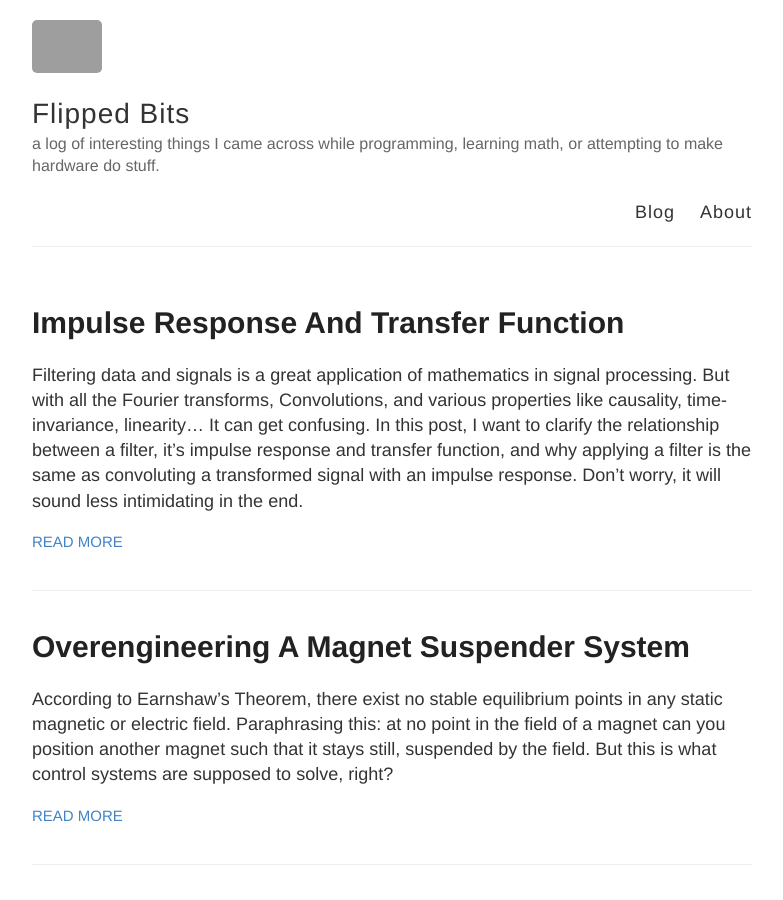
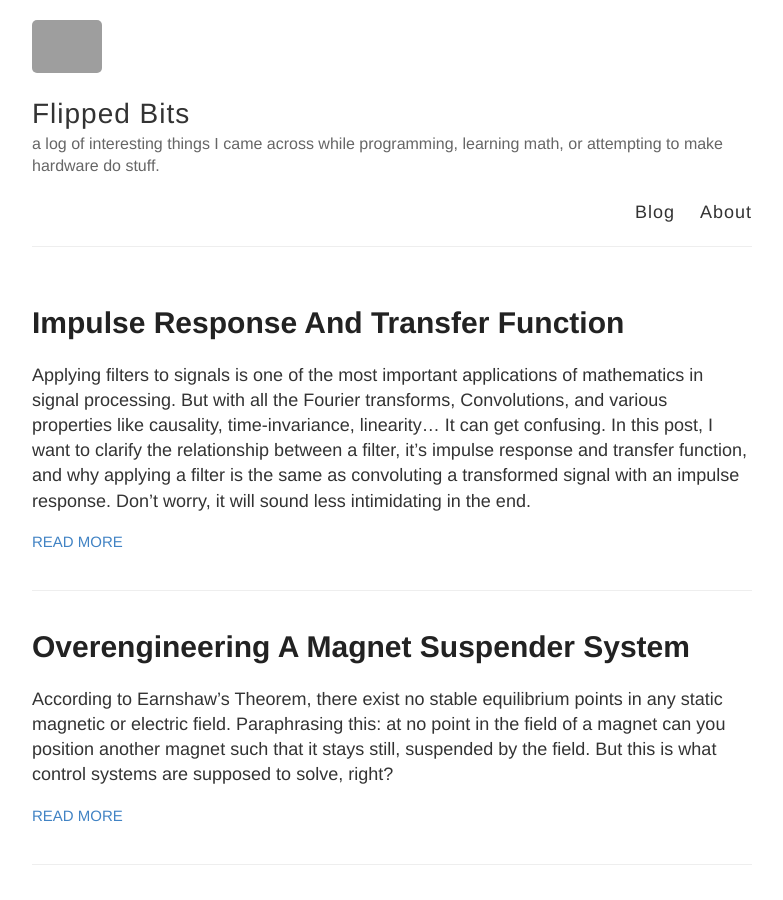
Before and after one commit to barafael/barafael.github.io, a Jekyll site: the page built from index.html, in a window 1280 px wide and 900 px high. Shown: the whole window, without its empty margins (248-1031 px from the left). Built offline with Jekyll 4.4.1, drawn with Linux system fonts in a browser that asks for light colours; some of the changed lines change nothing that is shown; grey boxes are pictures that could not be loaded.

Commit message:
add proof of convolution theorem

```diff
--- a/_posts/2018-07-08-Impulse-Response-and-Transfer-Function.md
+++ b/_posts/2018-07-08-Impulse-Response-and-Transfer-Function.md
@@ -3,13 +3,17 @@
 mathjax: true
 ---
 
-Filtering data and signals is a great application of mathematics in signal processing. But with all the Fourier transforms, Convolutions, and various properties like causality, time-invariance, linearity... It can get confusing. In this post, I want to clarify the relationship between a filter, it's impulse response and transfer function, and why applying a filter is the same as convoluting a transformed signal with an impulse response. Don't worry, it will sound less intimidating in the end.
+Applying filters to signals is one of the most important applications of mathematics in signal processing.
+But with all the Fourier transforms, Convolutions, and various properties like causality, time-invariance, linearity...  It can get confusing.
+In this post, I want to clarify the relationship between a filter, it's impulse response and transfer function, and why applying a filter is the same as convoluting a transformed signal with an impulse response.
+Don't worry, it will sound less intimidating in the end.
 
 ## Prerequisites and Notation
 
-I will use $\widehat{c}$ to refer to the Fourier Transform of $c$ (and $(c + d)\hat{ }$ for the transform of larger terms). Conversely, I will use the inverted hat for the inverse of the Fourier Transform: $f(t) = (\widehat{f}(\cdot))\check{ }(t)$.
+I will use $\widehat{c}$ to refer to the Fourier Transform of $c$ (and $(c + d)\hat{ }$ for the transform of larger terms).
+Conversely, I will use the inverted hat for the inverse of the Fourier Transform: $c(t) = (\widehat{c}(\cdot))\vee(t)$.
 
-To denote the Convolution of two signals $f$ and $c$, I will use $f \ast c$.
+To denote the Convolution of signals $c$ and $d$, I will use $c \ast d$.
 
 The raw definitions are (incomplete for brevity):
 
@@ -25,15 +29,32 @@
 (c \ast d)(\tau) = \sum_{k \in \mathbb{Z}}c(\tau - k)d(k)
 $$
 
-A fundamental theorem in Signal Processing is the Convolution Theorem. I will only state it here, but it will be important later:
+A fundamental theorem in Signal Processing is the Convolution Theorem:
 
 Let $c, d \in l_2(\mathbb{Z})$. Then:
 
 $$
-\widehat{(c \ast d)}(\xi) = \widehat{c}\widehat{d}
+\widehat{(c \ast d)}(\xi) = \widehat{c}(\xi)\widehat{d}(\xi)
 $$
 
-## What's a filter?
+The proof is included here for completeness, however it is not particularly important for the rest of the post, so feel free to skip it:
+
+$$
+\def\colonequals{:=}
+\widehat{(c \ast d)}(\xi) = \\
+\sum_{k \in \mathbb{Z}}(c \ast d)(k)e^{-i\xi k}= \\
+\sum_{k \in \mathbb{Z}}\sum_{s\in\mathbb{Z}}c(k-s)d(s) e^{-i\xi k}=\\ \sum_{k \in \mathbb{Z}}\sum_{s\in\mathbb{Z}}c(k-s)d(s) e^{-i\xi (k-s+s)}=\\
+\sum_{k \in \mathbb{Z}}\sum_{s\in\mathbb{Z}}c(k-s)d(s) e^{-i\xi (k-s)}e^{-i\xi s}=\\
+\sum_{k \in \mathbb{Z}}\sum_{s\in\mathbb{Z}}c(k-s)e^{-i\xi (k-s)}d(s) e^{-i\xi s}=\\
+\sum_{s \in \mathbb{Z}}\sum_{k\in\mathbb{Z}}c(k-s)e^{-i\xi (k-s)}d(s) e^{-i\xi s}=\\
+\sum_{s \in \mathbb{Z}}d(s) e^{-i\xi s}\sum_{k\in\mathbb{Z}}c(k-s)e^{-i\xi (k-s)}\\
+\kappa\colonequals k-s;\\
+\sum_{s \in \mathbb{Z}}d(s) e^{-i\xi s}\sum_{\kappa\in\mathbb{Z}}c(\kappa)e^{-i\xi \kappa}=\\
+\sum_{\kappa\in\mathbb{Z}}c(\kappa)e^{-i\xi \kappa}\sum_{s \in \mathbb{Z}}d(s) e^{-i\xi s}=\\
+\widehat{c}(\xi)\widehat{d}(\xi)
+$$
+
+## What's a Filter?
 
 A filter is just a vector of some length N (or function on some interval), where we interpret the values as coefficients of the filter. The vector of filter coefficients will be called a "filter window" from here on.
 
@@ -75,20 +96,31 @@
 \delta(t) =
 \begin{cases}
 0,  & t \lt 0 \\
-1,  & t = 0\\
+1,  & t = 0 \\
 0,  & t \gt 0
 \end{cases}
 $$
 
-The impulse contains frequencies from every wavelength with the same amplitude. Intuitively, it is a "bang", like a gunshot. It's Fourier Transform is... just $1$. In other words, we can get a unit impulse by summing up cosines of ever-increasing frequency. So what happens if we apply a filter to a unit impulse? Well, by above linearity property, that would be the same as applying the filter to each of the frequencies the unit impulse is comprised of - which is, all of them. You read that right - with the unit impulse, we can see what a filter does to ANY frequency. Does it diminish high frequency? Only the low frequencies from the impulse get through. Is there a band that the filter attenuates? Those frequencies will be dimmed in the result. By the way, the result of applying a filter to a unit impulse is aptly called the "Impulse Response".
+The impulse contains frequencies from every wavelength with the same amplitude.
+Intuitively, it is a "bang", like a gunshot. It's Fourier Transform is... just $1$.
+In other words, we can get a unit impulse by summing up cosines of
+ever-increasing frequency. So what happens if we apply a filter to a unit impulse?
+Well, by above linearity property, that would be the same as applying
+the filter to each of the frequencies the unit impulse is comprised of - which
+is, all of them. You read that right - with the unit impulse, we can see what a
+filter does to ANY frequency.
+Does it diminish high frequency? Only the low frequencies from the impulse get through.
+Is there a band that the filter attenuates? Those frequencies will be dimmed in the result. By the way, the result of applying a filter to a unit impulse is aptly called the "Impulse Response".
 
-Now let's think about what the Fourier Transform of an impulse response contains. The impulse response contains every frequency with the amplitude that the filter permits for this frequency. So it's spectral content directly displays how the filter behaves for a given frequency.
+Now let's think about the Fourier Transform of an impulse response.
+The impulse response contains every frequency with the amplitude that the filter permits for this frequency.
+So it's spectral content directly displays how the filter behaves for a given frequency.
 
 I will denote the impulse response $F\delta$ of a filter $F$ with $f$.
 
-## Convolution and applying filters
+## Convolution and Filter Application
 
-Now let's clear up why applying filters can be done as a convolution. The best explanation I found is rather mathematical, but "easy to understand".
+Now let's clarify why applying filters can be achieved by Convolution. The best explanation I found is rather mathematical, but somewhat easy to understand.
 
 First, let's look at a signal $c$ in a slightly contrived way:
 
@@ -102,14 +134,14 @@
 c(\cdot) = \sum_{k \in \mathbb{Z}}c(k)\tau_{-k}\delta
 $$
 
-Which is to say: you can picture a signal at a point as a unit impulse at exactly that point multiplied with the signal.
+Which is to say: you can picture a signal at a point as a unit impulse shifted to exactly that point multiplied with the entire signal.
 
-Now what happens if we apply a filter $F$ to that signal and simplify the result?
+Now let's see what happens if we apply a filter $F$ to that signal and simplify the result.
 
 $$
 Fc(\cdot) = F\Big[\sum_{k \in \mathbb{Z}}c(k)\tau_{-k}\delta\Big] = \\
 \sum_{k \in \mathbb{Z}}c(k)F[\tau_{-k}\delta] = \\
-\sum_{k \in \mathbb{Z}}c(k)\tau_{-k}F[\delta] = \\
+\sum_{k \in \mathbb{Z}}c(k)\tau_{-k}F\delta = \\
 \sum_{k \in \mathbb{Z}}c(k)\tau_{-k}f = \\
 \sum_{k \in \mathbb{Z}}c(k)f(\cdot - k) = \\
 (c \ast f)(\cdot)
@@ -118,5 +150,5 @@
 And there you have it! Applying a filter to a signal is the same as multiplying the transformed signal with the transfer function and taking the inverse Fourier Transform of the result:
 
 $$
-Fc(\cdot) = (c \ast f)(\cdot) = (\hat{c}\hat{f})\check{ }(\cdot)
+Fc(t) = (c \ast f)(t) = (\hat{c}\hat{f})\vee(t)
 $$
```
